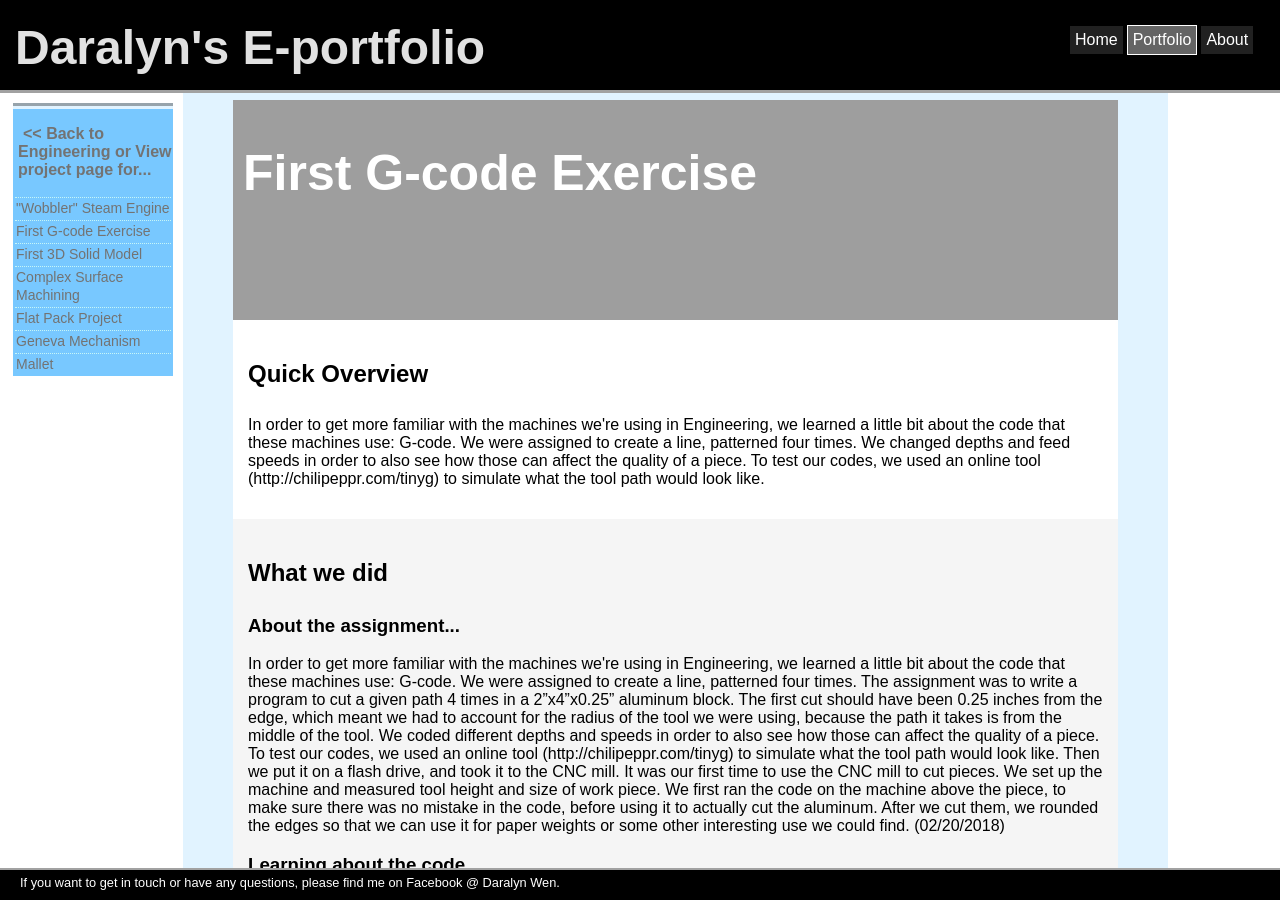
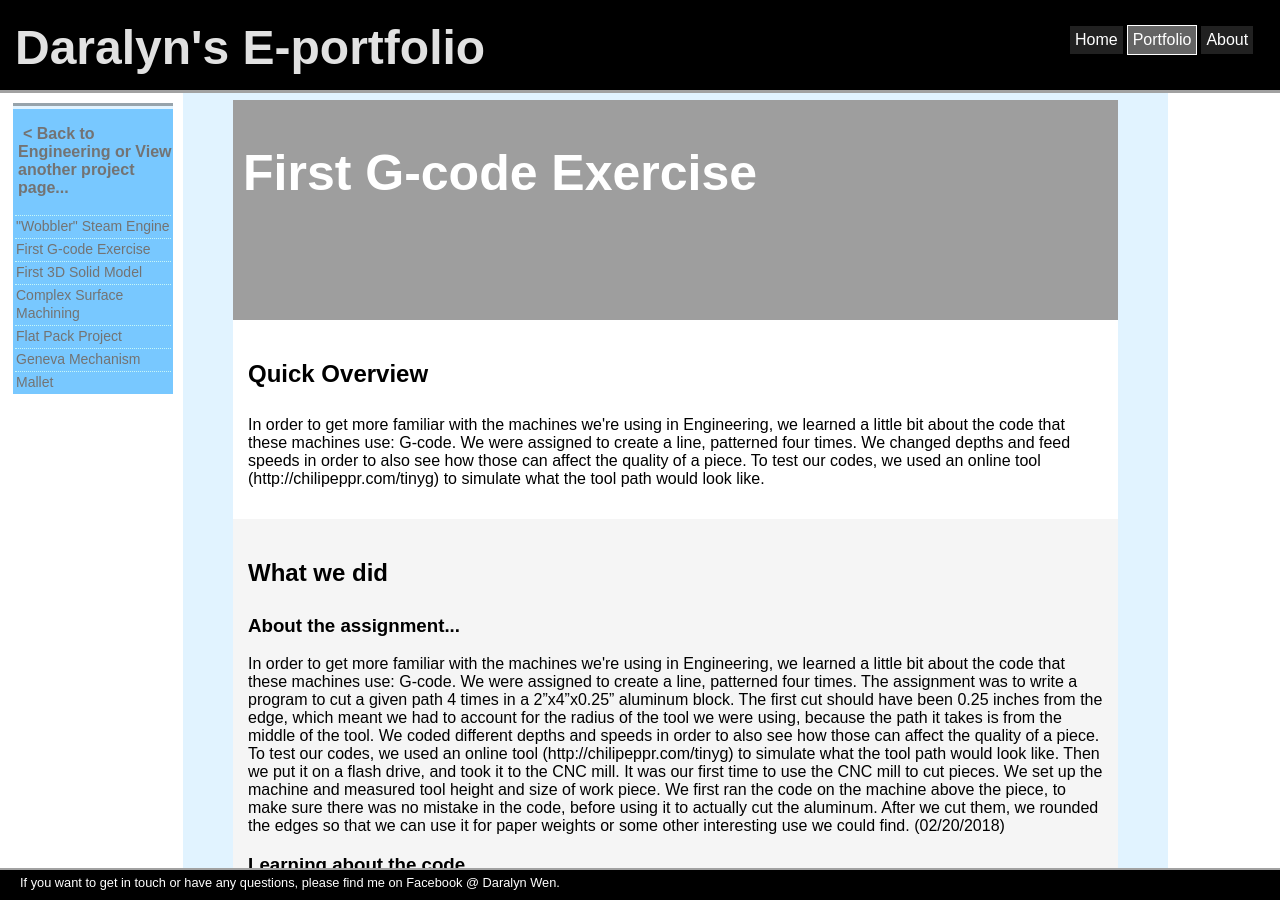
Before and after one commit to daralyn/daralyn.github.io, a Jekyll site: the page built from portfolio/engineering/first-g-code-exercise.html, in a window 1280 px wide and 900 px high. Built offline with Jekyll 4.4.1, drawn with Linux system fonts in a browser that asks for light colours.

Commit message:
Update first-g-code-exercise.html

```diff
--- a/portfolio/engineering/first-g-code-exercise.html
+++ b/portfolio/engineering/first-g-code-exercise.html
@@ -3,7 +3,7 @@
 title: Daralyn's Engineering Portfolio - First G-code Exercise
 ---
 <div class="sidebar">
-	<h3 class="sidelinkbig"> <a class="sidebarheadlink" href="https://daralyn.github.io/portfolio/engineering/"> << Back to Engineering </a> or View project page for...</h3>
+	<h3 class="sidelinkbig"> <a class="sidebarheadlink" href="https://daralyn.github.io/portfolio/engineering/"> < Back to Engineering </a> or View another project page...</h3>
 		<table>
 			<tbody>
 				<tr class="sidelist">
```
